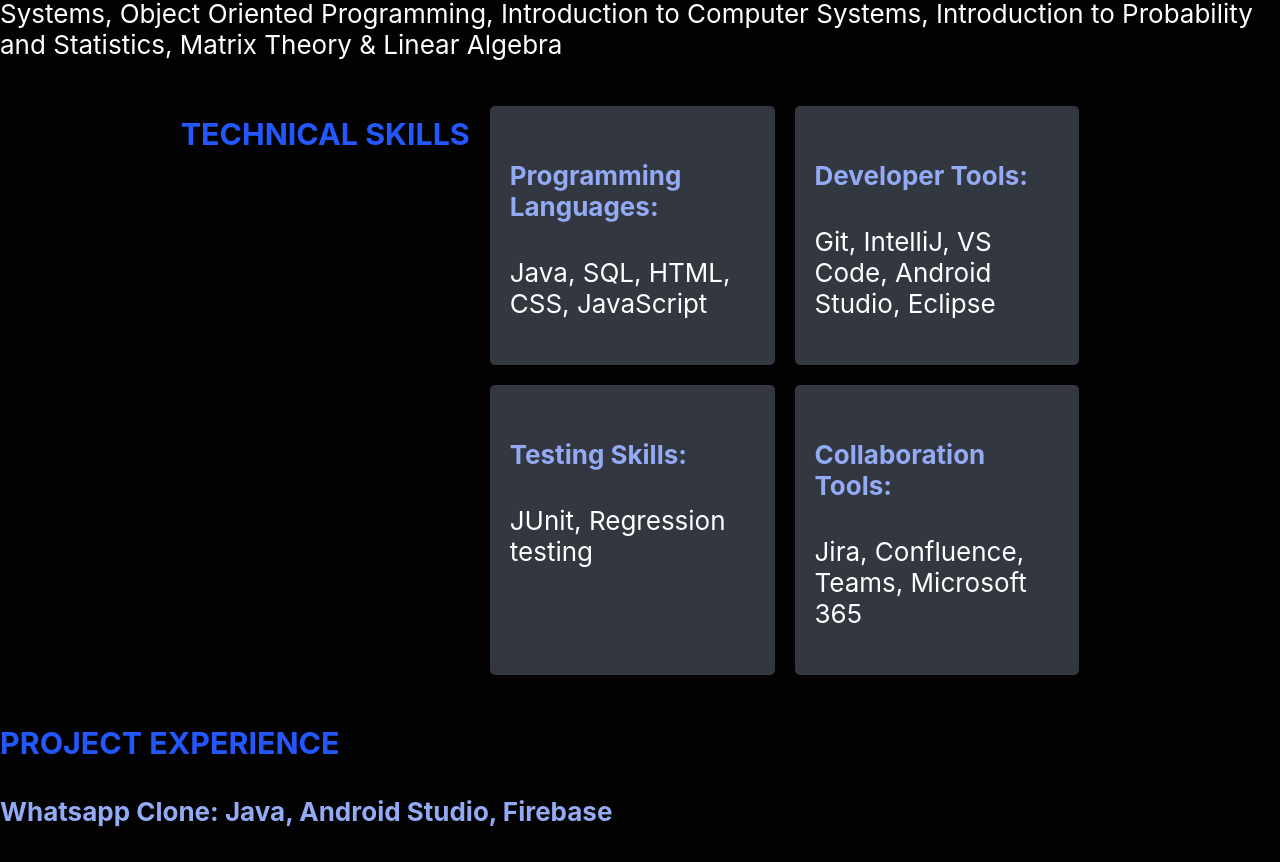
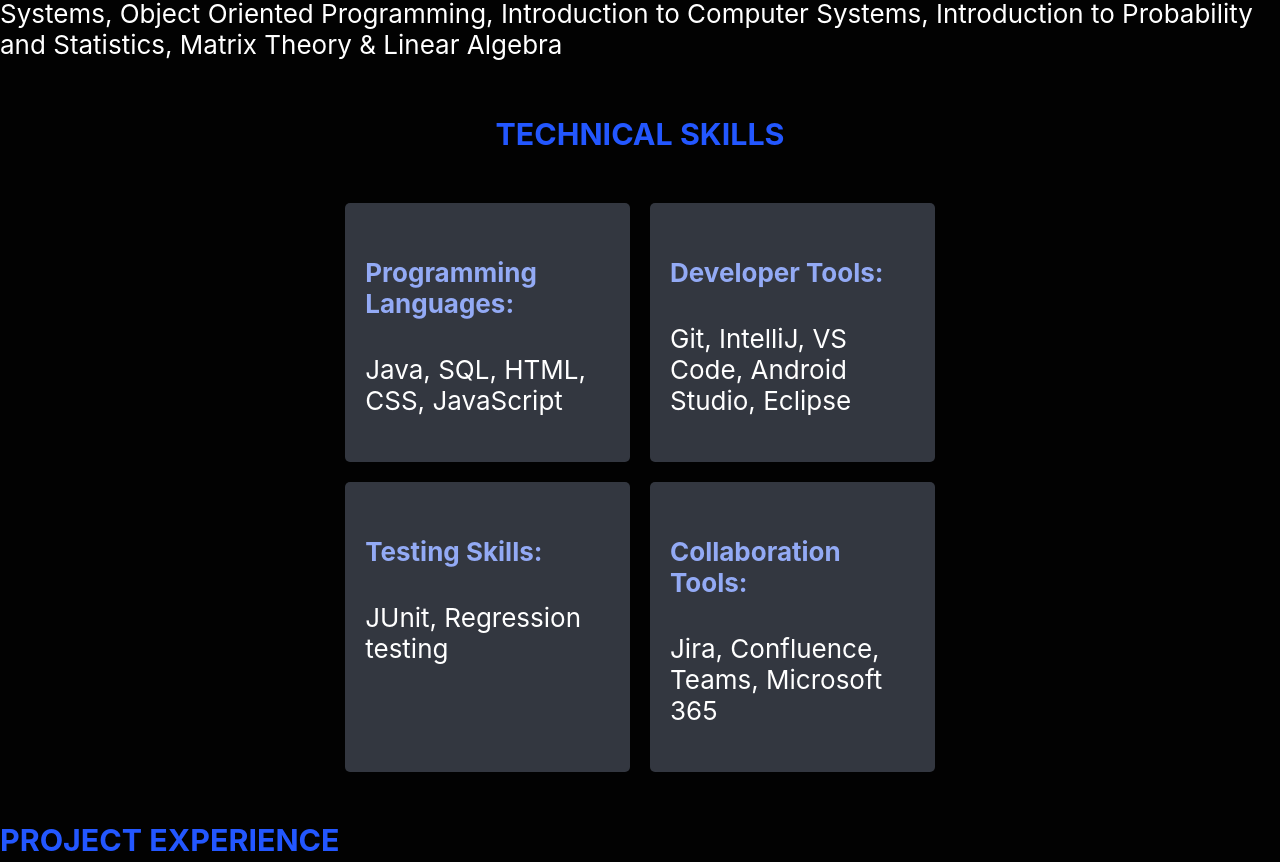
Before and after one commit to KrutikChaudhary/lab6, a React (Create React App) app: page / in a window 1280 px wide. Shown: the part 784-1646 px from the top of the page. Built offline with nearby package versions, Linux system fonts and the light colour scheme.

Commit message:
minor changes

```diff
--- a/src/App.js
+++ b/src/App.js
@@ -28,9 +28,8 @@
         & Linear Algebra</p>
         </div>
 
+        <h3>TECHNICAL SKILLS</h3>
         <div id='skill_section'>
-
-        <h3>TECHNICAL SKILLS</h3>
         <div id="skills" class="skills-grid">
         <div class="skill-category">
           <h4>Programming Languages: </h4>
```
